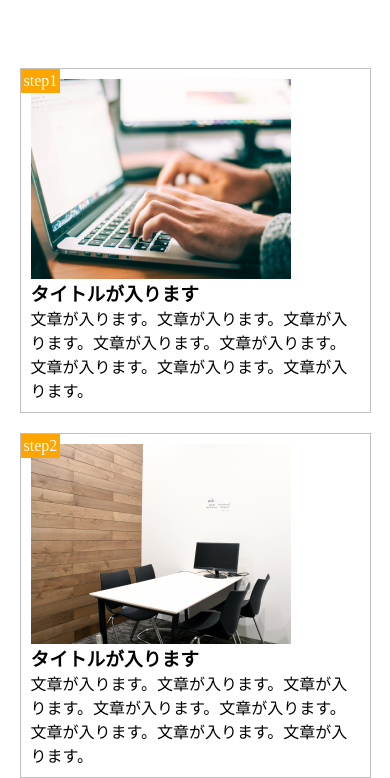
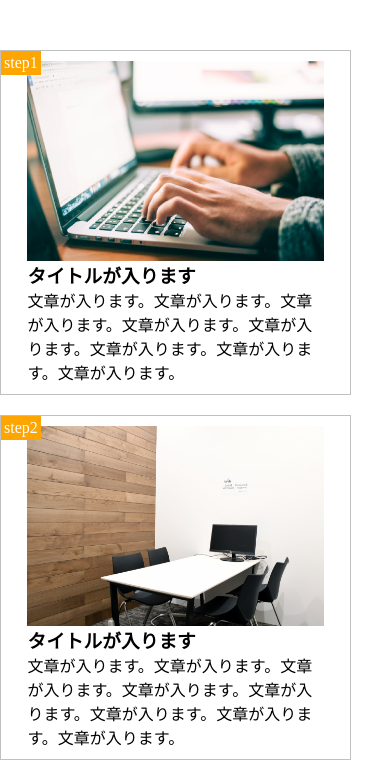
Before and after one commit to takatibi/HTML.CSS--, a plain HTML site: page index.html in a window 390 px wide. Shown: the top 778 px of the page. Drawn offline with Linux system fonts and the light colour scheme.

Commit message:
htmlの12行目のコード削除し、余分な余白を削除。main,boxの横幅調整。レセポンシブ時の幅調整。

```diff
--- a/style.css
+++ b/style.css
@@ -11,8 +11,8 @@
 }
 
 .main{
-	width: 1000px;
-	padding:50px 0;
+	width: 960px;
+	margin:50px auto;
 
 }
 
@@ -108,7 +108,7 @@
 
 @media screen and (max-width: 768px){
 	.box{
-		float:none;
+		padding:10px;
 		margin: 0 auto;
 		width: 90%;
 	}
@@ -124,4 +124,30 @@
 	.main{
 		width: 100%;
 	}
+	.left-img{
+		width: 90%;
+		margin:0 auto;
+
 	}
+	.center-img{
+		width: 90%;
+		margin:0 auto;
+
+	}
+
+	.right-img{
+		width: 90%;
+		margin:0 auto;
+
+	}
+	.title{
+		width: 90%;
+		margin:0 auto;
+
+	}
+	.box p{
+		width: 90%;
+		margin:0 auto;
+
+	}
+	}
```
Also changed, not shown: index.html (+0 -2 lines).
